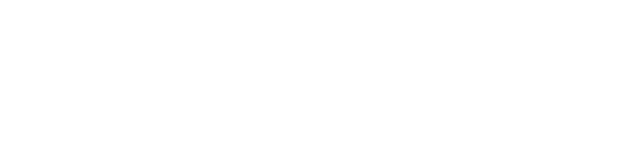
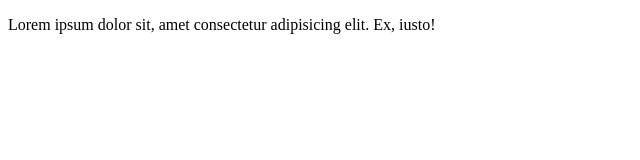
Before and after one commit to shahoalirezaei/git-85, a plain HTML site: page index.html in a window 1280 px wide. Shown: the whole page, without its empty margins (0-640 px from the left). Drawn offline with Linux system fonts and the light colour scheme.

Commit message:
create footer section

```diff
--- a/index.html
+++ b/index.html
@@ -6,6 +6,11 @@
     <title>Document</title>
 </head>
 <body>
+    <footer>
+        <p>
+            Lorem ipsum dolor sit, amet consectetur adipisicing elit. Ex, iusto!
+        </p>
+    </footer>
     <script src="app.js"></script>
 </body>
 </html>
```
